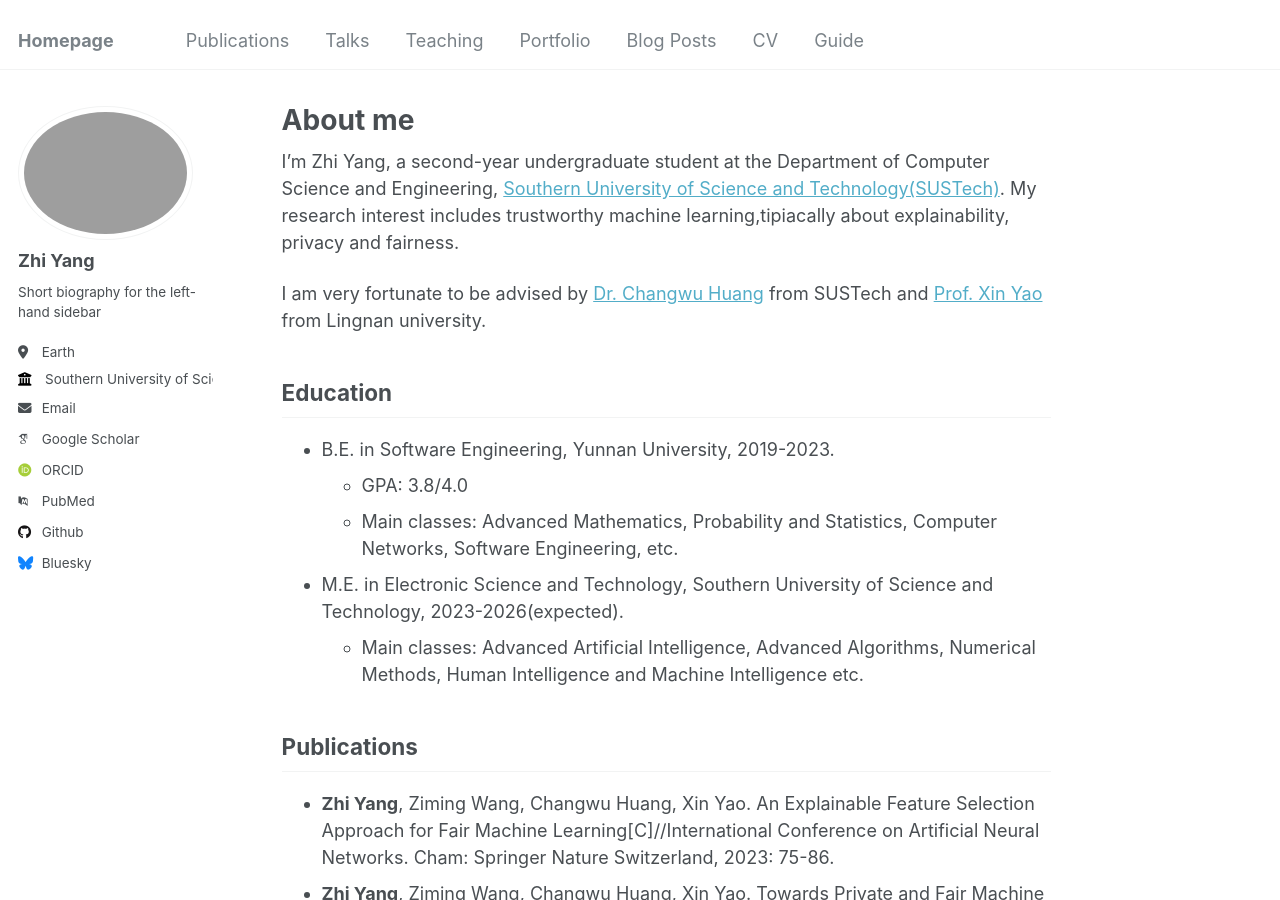
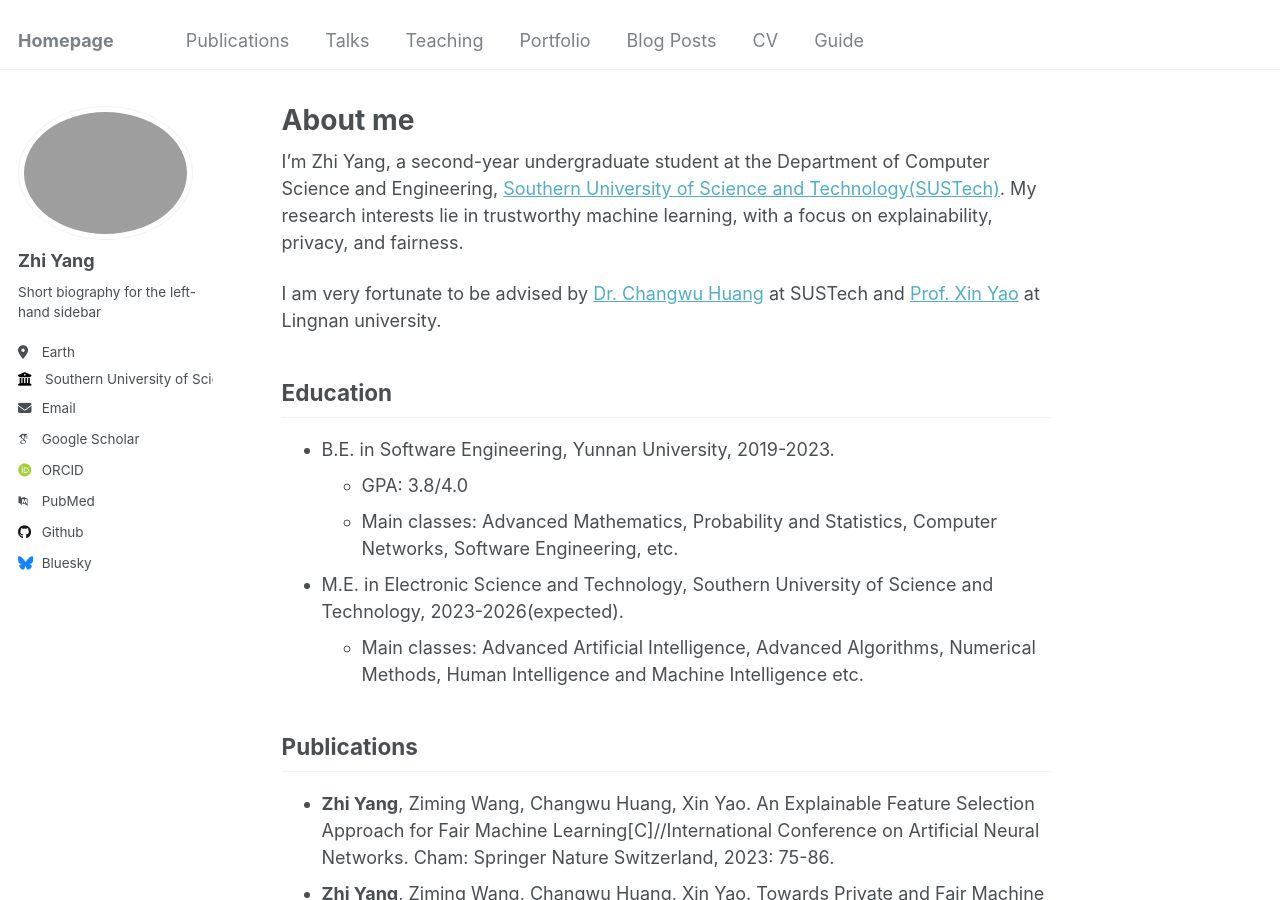
Before and after one commit to ruayz/ruayz.github.io, a Jekyll site: the page built from _pages/about.md, in a window 1280 px wide and 900 px high. Built offline with Jekyll 4.4.1, drawn with Linux system fonts in a browser that asks for light colours; some web fonts are replaced.

Commit message:
Update about.md

```diff
--- a/_pages/about.md
+++ b/_pages/about.md
@@ -6,9 +6,9 @@ redirect_from:
   - /about/
   - /about.html
 ---
-I'm Zhi Yang, a second-year undergraduate student at the Department of Computer Science and Engineering, [Southern University of Science and Technology(SUSTech)](https://www.sustech.edu.cn/). My research interest includes trustworthy machine learning,tipiacally about explainability, privacy and fairness.
+I'm Zhi Yang, a second-year undergraduate student at the Department of Computer Science and Engineering, [Southern University of Science and Technology(SUSTech)](https://www.sustech.edu.cn/). My research interests lie in trustworthy machine learning, with a focus on explainability, privacy, and fairness.
 
-I am very fortunate to be advised by [Dr. Changwu Huang](https://faculty.sustech.edu.cn/?tagid=huangcw3&iscss=1&snapid=1&orderby=date&go=2) from SUSTech and [Prof. Xin Yao](https://www.ln.edu.hk/cht/po/people/professor-xin-yao) from Lingnan university.
+I am very fortunate to be advised by [Dr. Changwu Huang](https://faculty.sustech.edu.cn/?tagid=huangcw3&iscss=1&snapid=1&orderby=date&go=2) at SUSTech and [Prof. Xin Yao](https://www.ln.edu.hk/cht/po/people/professor-xin-yao) at Lingnan university.
 
 Education
 ------
```
